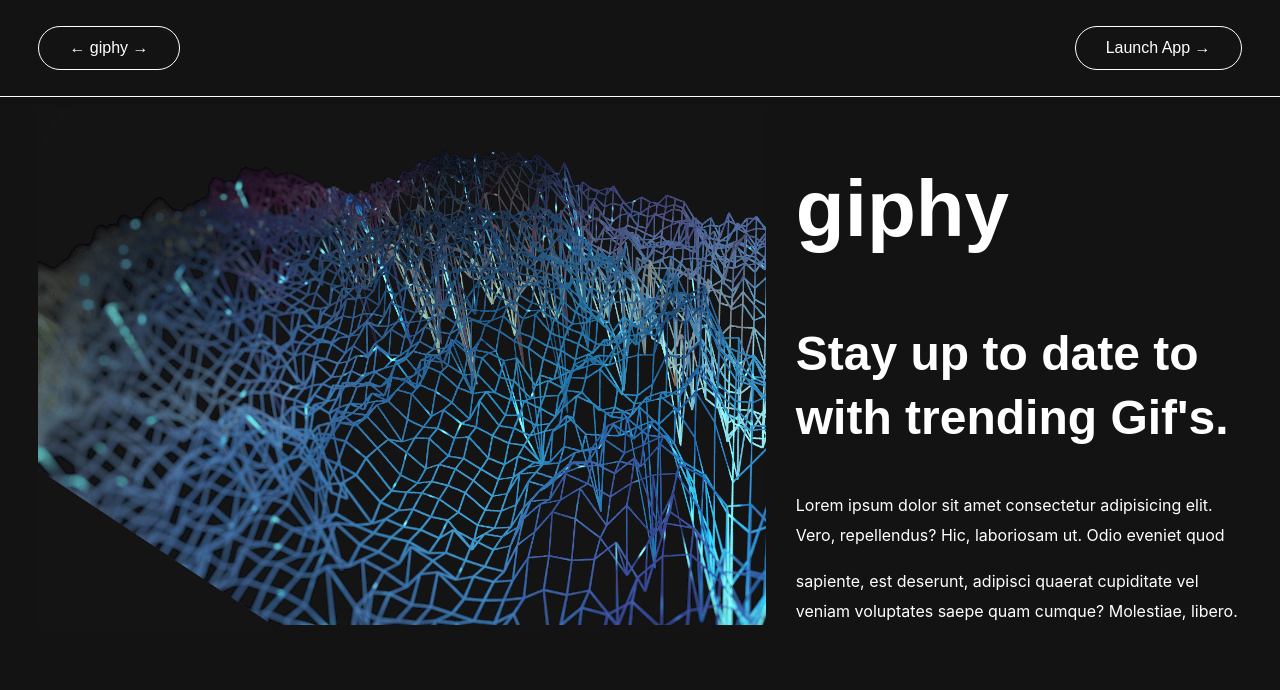
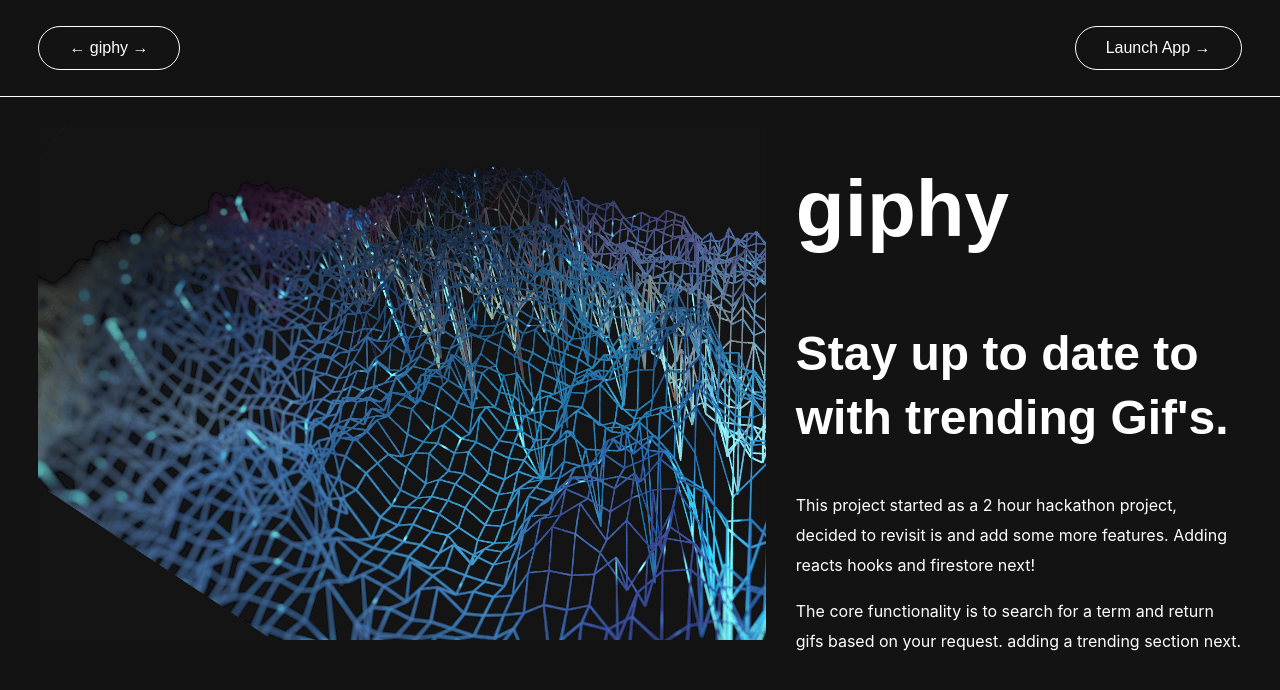
Before and after one commit to keilmart/react-giphy, a React (Create React App) app: page / in a window 1280 px wide. Shown: the top 690 px of the page. Built offline with nearby package versions, Linux system fonts and the light colour scheme.

Commit message:
small tweaks

```diff
--- a/src/App.js
+++ b/src/App.js
@@ -1,6 +1,6 @@
 import React, { Component } from "react";
-import Homepage from "./components/Homepage.js";
-import Results from "./components/Results.js";
+import Homepage from "./components/Homepage.jsx";
+import Results from "./components/Results.jsx";
 
 import "./App.scss";
 class App extends Component {
--- a/src/App.scss
+++ b/src/App.scss
@@ -22,10 +22,6 @@
   font-weight: bold;
   line-height: 4rem;
 
-  .searchHeader {
-    text-align: center;
-  }
-
     @media (max-width: 1100px) {
     font-size: 2rem;
     line-height: 3rem;
@@ -35,10 +31,15 @@
 h3 {
   font-family: 'Archivo', sans-serif;
   color: #FFFFFF;
-  font-size: 50px;
+  font-size: 1.7rem;
   font-weight: bold;
-  padding: 0 30px 0 30px;
+  margin: 0 0 30px 0;
   text-align: center;
+
+      @media (max-width: 1100px) {
+    font-size: 1rem;
+    // line-height: 3rem;
+  }
 }
 
 h4 {
@@ -143,8 +144,13 @@
 
 .searchBar {
   width: 100vw;
-  padding-bottom: 50px;
+  padding-bottom: 30px;
 }
+
+  .searchHeader {
+    text-align: center;
+    width: 100%;
+  }
 
 .giphyListItem {
     position: relative;
--- a/src/components/Homepage.js
+++ b/src/components/Homepage.jsx
@@ -1,6 +1,6 @@
 import React, { Component } from "react";
 import mainImage from '../assets/mainImage.png';
-class Header extends Component {
+class Homepage extends Component {
 
     render() {
         return (
@@ -12,8 +12,8 @@
                     <div className="mainDescription">
                         <h1>giphy</h1>
                         <h2>Stay up to date to with trending Gif's.</h2>
-                        <span><p>Lorem ipsum dolor sit amet consectetur adipisicing elit. Vero, repellendus? Hic, laboriosam ut. Odio eveniet quod</p></span>
-                        <span><p>sapiente, est deserunt, adipisci quaerat cupiditate vel veniam voluptates saepe quam cumque? Molestiae, libero.</p></span>
+                        <span><p>This project started as a 2 hour hackathon project, decided to revisit is and add some more features. Adding reacts hooks and firestore next!</p></span>
+                        <span><p>The core functionality is to search for a term and return gifs based on your request. adding a trending section next.</p></span>
                     </div>
                 </div>
             </section>
@@ -21,4 +21,4 @@
     }
 }
 
-export default Header;
+export default Homepage;
--- a/src/components/Results.js
+++ b/src/components/Results.jsx
@@ -1,5 +1,5 @@
 import React, { Component } from 'react';
-import SearchBar from './SearchBar.js'
+import SearchBar from './SearchBar.jsx'
 import axios from "axios";
 import _ from 'lodash'
 import { motion } from "framer-motion";
--- a/src/components/SearchBar.js
+++ b/src/components/SearchBar.jsx
@@ -1,3 +1,4 @@
+
 import React from 'react'
 
 class SearchBar extends React.Component {
```
Also changed, not shown: src/App.css (+4 -4 lines), src/components/ApiCall.js (deleted), 1 other file (tests, documents, lock files or other folders).
